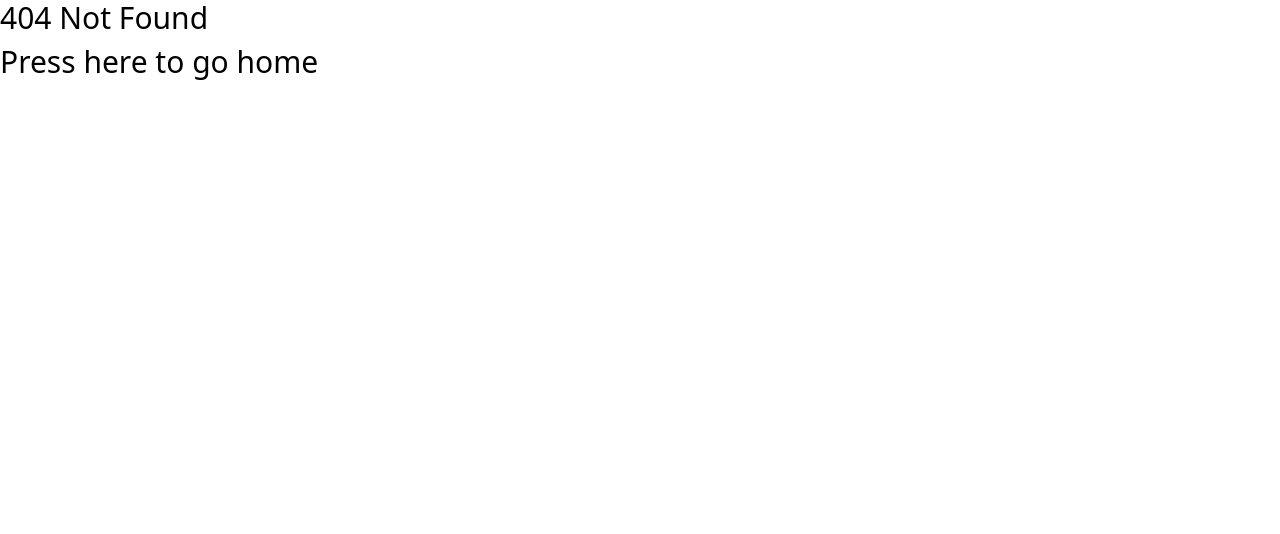
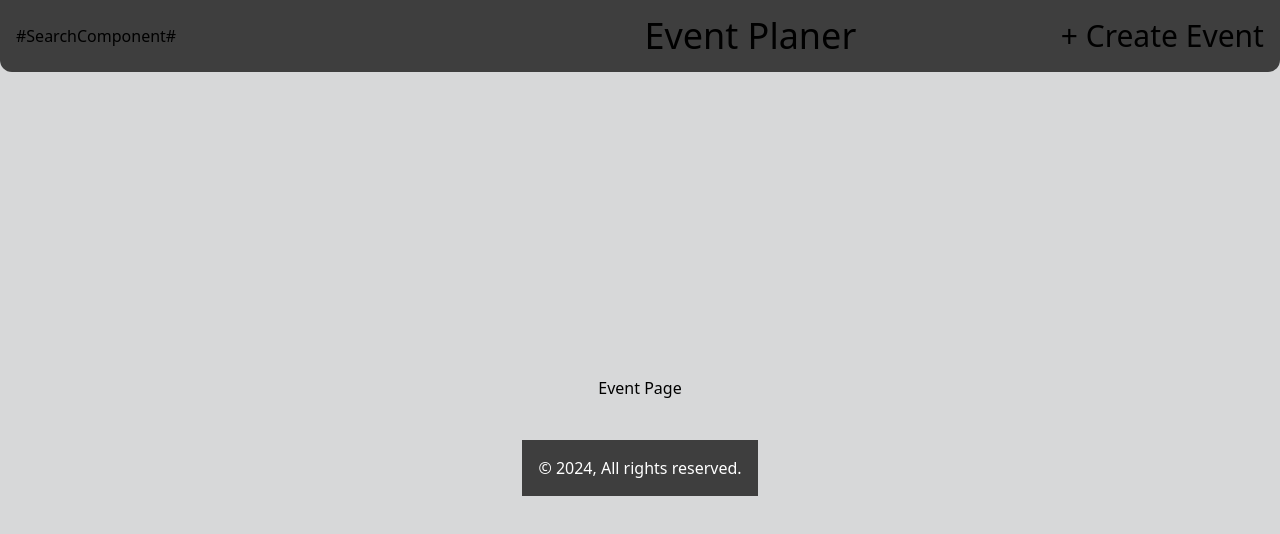
Before and after one commit to samadamp/GruppBE, a React (Vite) app: page /Eventpage in a window 1280 px wide. Before the commit this address had no page. Shown: the top 534 px of the page. Built offline with nearby package versions, Linux system fonts and the light colour scheme.

Commit message:
Event page

```diff
--- a/src/main.tsx
+++ b/src/main.tsx
@@ -2,12 +2,19 @@ import { StrictMode } from 'react'
 import { createRoot } from 'react-dom/client'
 import { createBrowserRouter, RouterProvider } from 'react-router-dom'
 import HomePage from './pages/HomePage'
+import EventPage from './pages/EventPage'
 import NotFoundPage from './pages/NotFoundPage'
 import './index.css'
+
 
 const router = createBrowserRouter([{
   path: '/',
   element: <HomePage />,
+  errorElement: <NotFoundPage />,
+},
+{
+  path: '/Eventpage',
+  element: <EventPage />,
   errorElement: <NotFoundPage />,
 },
 ]);
--- a/src/output.css
+++ b/src/output.css
@@ -621,6 +621,10 @@ video {
   margin-left: 8rem;
 }
 
+.ml-96 {
+  margin-left: 24rem;
+}
+
 .flex {
   display: flex;
 }
@@ -643,6 +647,10 @@ video {
 
 .justify-center {
   justify-content: center;
+}
+
+.justify-between {
+  justify-content: space-between;
 }
 
 .gap-2 {
--- a/src/pages/EventPage.tsx
+++ b/src/pages/EventPage.tsx
@@ -0,0 +1,17 @@
+import Footer from "../Components/Footer";
+import NavBAr from "../Components/NavBar";
+
+
+export default function EventPage() {
+    return (
+        <div className="flex flex-col min-h-screen  bg-Background">
+            <NavBAr />
+        <main className="flex-grow flex flex-col justify-center items-center  bg-Background">
+
+
+            <h1>Event Page</h1>
+            <Footer />
+            </main>
+        </div>
+    );
+}
```
